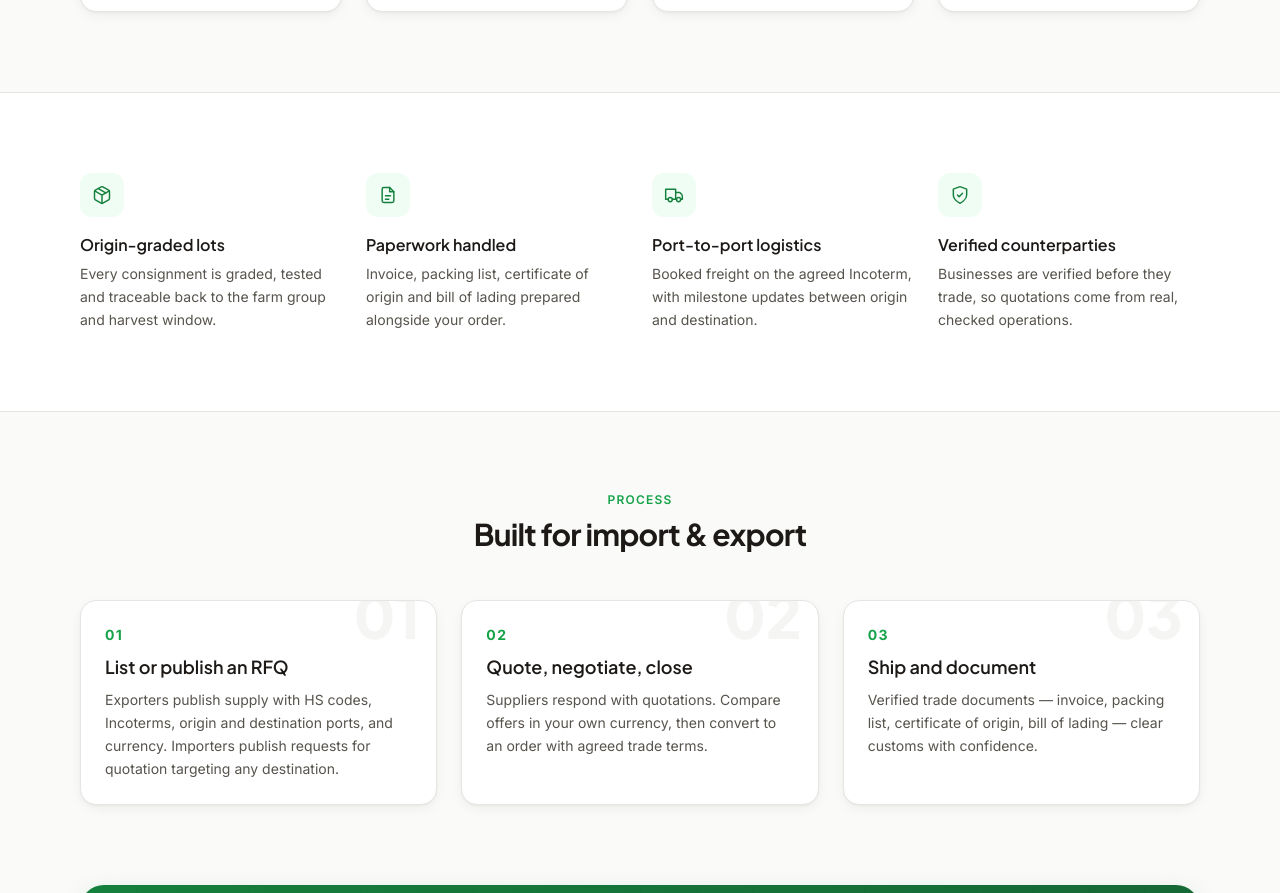
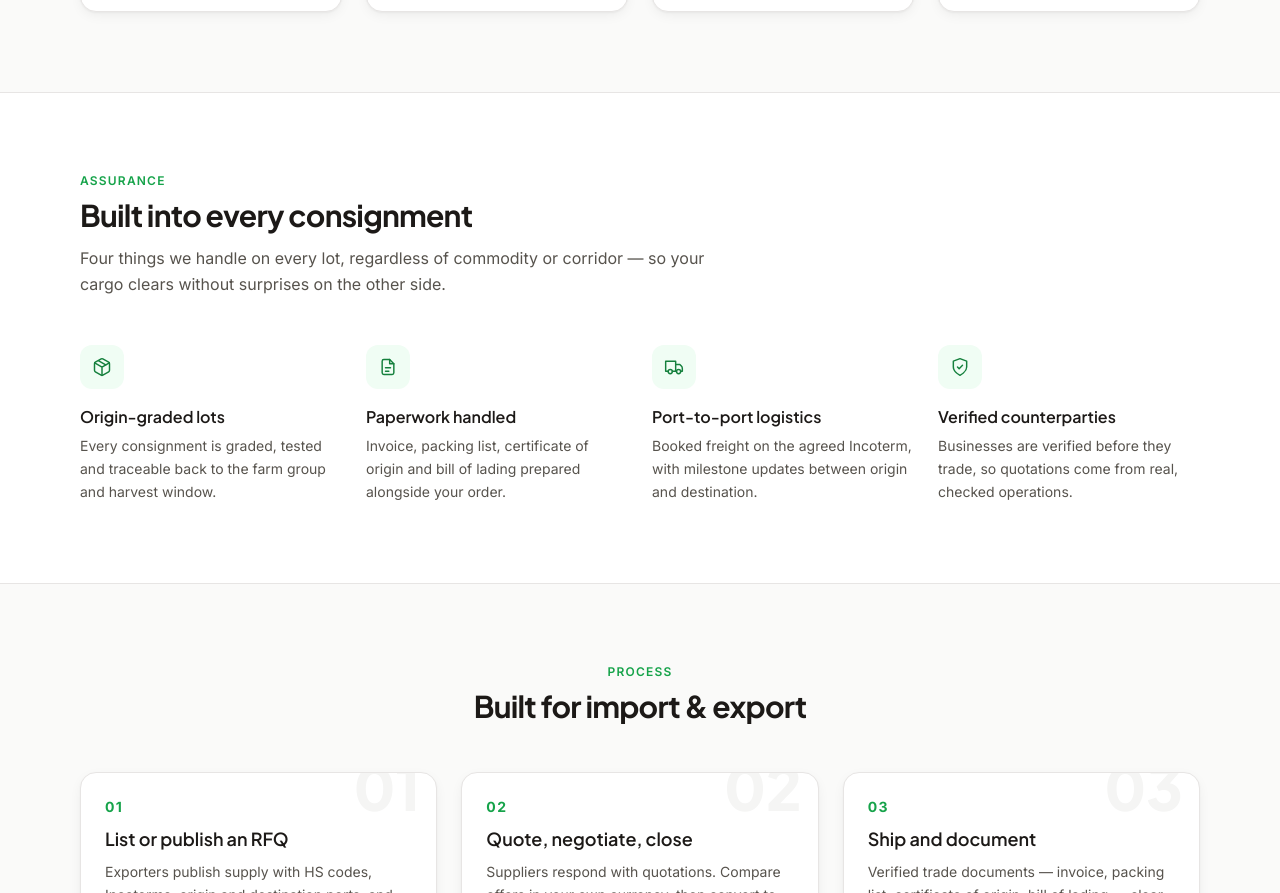
Before and after one commit to PsalamDev/agro_Trade, a React (Vite) app in the folder frontend/agro-trade-web/: page / in a window 1280 px wide. Shown: the part 1455-2348 px from the top of the page. Built offline with nearby package versions, Linux system fonts and the light colour scheme.

Commit message:
Label the pillar band on the landing page
The section between 'What we trade' and 'Built for import & export'
had four value cards but no heading, so it read as an orphaned strip.
Gave it the same eyebrow + heading treatment as its neighbours.

```diff
--- a/frontend/agro-trade-web/src/pages/LandingPage.tsx
+++ b/frontend/agro-trade-web/src/pages/LandingPage.tsx
@@ -220,7 +220,18 @@ export default function LandingPage() {
       </section>
 
       <section className="border-y border-stone-200 bg-white">
-        <div className="mx-auto grid max-w-6xl gap-6 px-4 py-20 sm:grid-cols-2 lg:grid-cols-4">
+        <div className="mx-auto max-w-6xl px-4 py-20">
+          <div className="max-w-2xl">
+            <p className="text-xs font-semibold tracking-widest text-brand-600 uppercase">Assurance</p>
+            <h2 className="mt-2 font-display text-3xl font-bold tracking-tight">
+              Built into every consignment
+            </h2>
+            <p className="mt-3 text-base leading-relaxed text-stone-600">
+              Four things we handle on every lot, regardless of commodity or corridor — so your
+              cargo clears without surprises on the other side.
+            </p>
+          </div>
+          <div className="mt-12 grid gap-6 sm:grid-cols-2 lg:grid-cols-4">
           {pillars.map(({ icon: Icon, title, body }) => (
             <div key={title}>
               <span className="grid h-11 w-11 place-items-center rounded-xl bg-brand-50 text-brand-700 transition duration-300 ease-soft">
@@ -230,6 +241,7 @@ export default function LandingPage() {
               <p className="mt-1.5 text-sm leading-relaxed text-stone-600">{body}</p>
             </div>
           ))}
+          </div>
         </div>
       </section>
 
```
